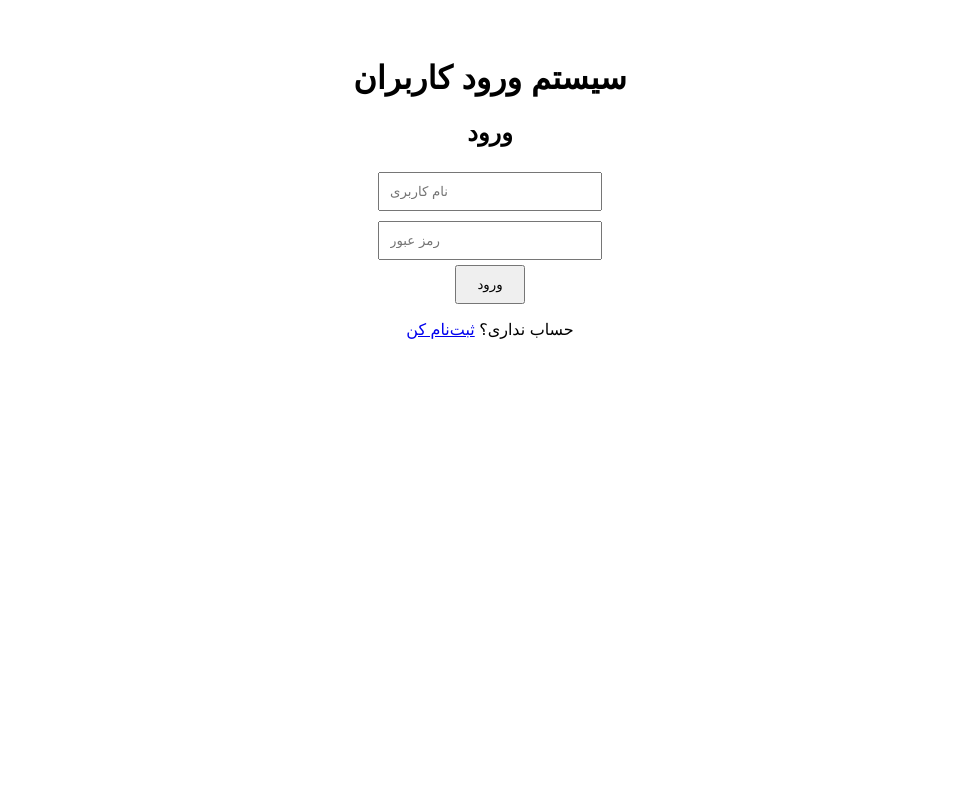
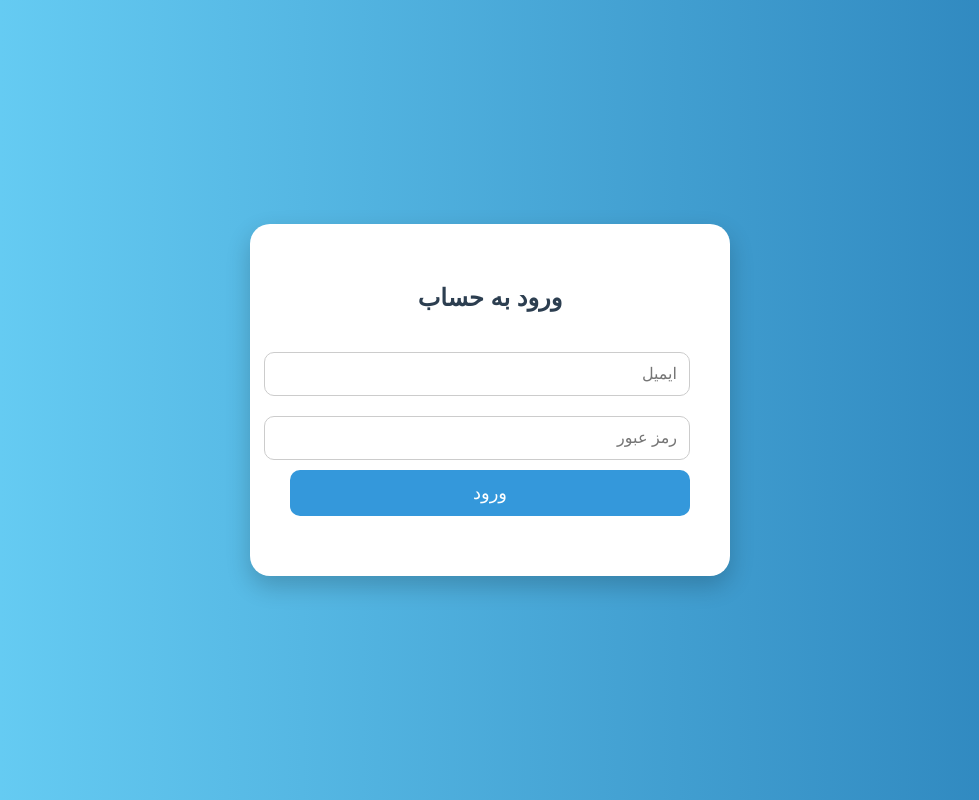
Before and after one commit to farhadehsan1122/realme.gov.nz, a plain HTML site: page index.html in a window 1280 px wide. Shown: the whole page, without its empty margins (150-1129 px from the left). Drawn offline with Linux system fonts and the light colour scheme.

Commit message:
Update index.html

```diff
--- a/index.html
+++ b/index.html
@@ -2,111 +2,103 @@
 <html lang="fa">
 <head>
   <meta charset="UTF-8">
-  <title>ورود و ثبت‌نام</title>
+  <title>ورود به حساب کاربری</title>
   <style>
-    body { font-family: sans-serif; text-align: center; padding: 30px; }
-    .hidden { display: none; }
-    input { padding: 10px; margin: 5px; width: 200px; }
-    button { padding: 10px 20px; }
-    #result { margin-top: 10px; color: red; }
+    body {
+      background: linear-gradient(to right, #6dd5fa, #2980b9);
+      font-family: 'Vazirmatn', sans-serif;
+      display: flex;
+      justify-content: center;
+      align-items: center;
+      height: 100vh;
+      margin: 0;
+    }
+
+    .login-box {
+      background-color: white;
+      padding: 40px;
+      border-radius: 20px;
+      box-shadow: 0 10px 25px rgba(0,0,0,0.2);
+      width: 100%;
+      max-width: 400px;
+      text-align: center;
+      direction: rtl;
+    }
+
+    .login-box h2 {
+      margin-bottom: 30px;
+      color: #2c3e50;
+    }
+
+    input {
+      width: 100%;
+      padding: 12px;
+      margin: 10px 0;
+      border: 1px solid #ccc;
+      border-radius: 10px;
+      font-size: 16px;
+    }
+
+    button {
+      background-color: #3498db;
+      color: white;
+      border: none;
+      padding: 12px;
+      border-radius: 10px;
+      cursor: pointer;
+      width: 100%;
+      font-size: 18px;
+      transition: background-color 0.3s;
+    }
+
+    button:hover {
+      background-color: #2980b9;
+    }
+
+    #result {
+      margin-top: 20px;
+      font-weight: bold;
+      color: red;
+    }
   </style>
 </head>
 <body>
 
-  <h1>سیستم ورود کاربران</h1>
-
-  <!-- فرم ثبت‌نام -->
-  <div id="signupSection">
-    <h2>ثبت‌نام</h2>
-    <input type="text" id="signupUsername" placeholder="نام کاربری"><br>
-    <input type="password" id="signupPassword" placeholder="رمز عبور"><br>
-    <button onclick="signup()">ثبت‌نام</button>
-    <p>حساب داری؟ <a href="#" onclick="switchSection('login')">وارد شو</a></p>
-    <div id="signupResult"></div>
-  </div>
-
-  <!-- فرم ورود -->
-  <div id="loginSection" class="hidden">
-    <h2>ورود</h2>
-    <input type="text" id="loginUsername" placeholder="نام کاربری"><br>
-    <input type="password" id="loginPassword" placeholder="رمز عبور"><br>
-    <button onclick="login()">ورود</button>
-    <p>حساب نداری؟ <a href="#" onclick="switchSection('signup')">ثبت‌نام کن</a></p>
-    <div id="loginResult"></div>
-  </div>
-
-  <!-- صفحه اصلی -->
-  <div id="mainSection" class="hidden">
-    <h2>خوش آمدید!</h2>
-    <p>شما با موفقیت وارد شدید.</p>
-    <button onclick="logout()">خروج</button>
+  <div class="login-box">
+    <h2>ورود به حساب</h2>
+    <form id="loginForm">
+      <input type="email" id="email" placeholder="ایمیل" required>
+      <input type="password" id="password" placeholder="رمز عبور" required>
+      <button type="submit">ورود</button>
+    </form>
+    <p id="result"></p>
   </div>
 
   <script>
-    const scriptURL = "https://script.google.com/macros/s/AKfycbz1FGMWGbMKi37IDsPTec9KGJ08ZrAJhJHP7WTYkNli-vLj9AL_DGNR6JTOeNqReXtOnA/exec";
+    const SCRIPT_URL = "https://script.google.com/macros/s/AKfycbxW7bKT8EBQOOhGrdeCrq5N7SExp1zXMzGN9vR_77w_ty_Zfs659XMtKDU1elFgXFT--Q/exec";
 
-    function switchSection(section) {
-      document.getElementById("signupSection").classList.add("hidden");
-      document.getElementById("loginSection").classList.add("hidden");
-      document.getElementById("mainSection").classList.add("hidden");
+    document.getElementById('loginForm').addEventListener('submit', async function(e) {
+      e.preventDefault();
 
-      if (section === 'signup') document.getElementById("signupSection").classList.remove("hidden");
-      else if (section === 'login') document.getElementById("loginSection").classList.remove("hidden");
-      else if (section === 'main') document.getElementById("mainSection").classList.remove("hidden");
-    }
+      const formData = new FormData();
+      formData.append("email", document.getElementById('email').value);
+      formData.append("password", document.getElementById('password').value);
 
-    function signup() {
-      const username = document.getElementById("signupUsername").value;
-      const password = document.getElementById("signupPassword").value;
-      const params = new URLSearchParams();
-      params.append("action", "signup");
-      params.append("username", username);
-      params.append("password", password);
+      const res = await fetch(SCRIPT_URL, {
+        method: "POST",
+        body: formData
+      });
 
-      fetch(scriptURL, {
-        method: 'POST',
-        body: params
-      }).then(res => res.text()).then(result => {
-        const msg = document.getElementById("signupResult");
-        if (result === "success") {
-          msg.style.color = "green";
-          msg.innerText = "ثبت‌نام موفق بود. حالا وارد شو.";
-          switchSection('login');
-        } else if (result === "exists") {
-          msg.innerText = "این نام کاربری قبلاً وجود دارد.";
-        } else {
-          msg.innerText = "خطا در ثبت‌نام.";
-        }
-      });
-    }
-
-    function login() {
-      const username = document.getElementById("loginUsername").value;
-      const password = document.getElementById("loginPassword").value;
-      const params = new URLSearchParams();
-      params.append("action", "login");
-      params.append("username", username);
-      params.append("password", password);
-
-      fetch(scriptURL, {
-        method: 'POST',
-        body: params
-      }).then(res => res.text()).then(result => {
-        const msg = document.getElementById("loginResult");
-        if (result === "ok") {
-          switchSection('main');
-        } else {
-          msg.innerText = "نام کاربری یا رمز اشتباه است.";
-        }
-      });
-    }
-
-    function logout() {
-      switchSection('login');
-    }
-
-    // شروع با فرم ورود
-    switchSection('login');
+      const text = await res.text();
+      const result = document.getElementById('result');
+      if (text === "success") {
+        result.style.color = "green";
+        result.textContent = "ورود موفقیت‌آمیز بود!";
+      } else {
+        result.style.color = "red";
+        result.textContent = "ایمیل یا رمز عبور اشتباه است.";
+      }
+    });
   </script>
 
 </body>
```
